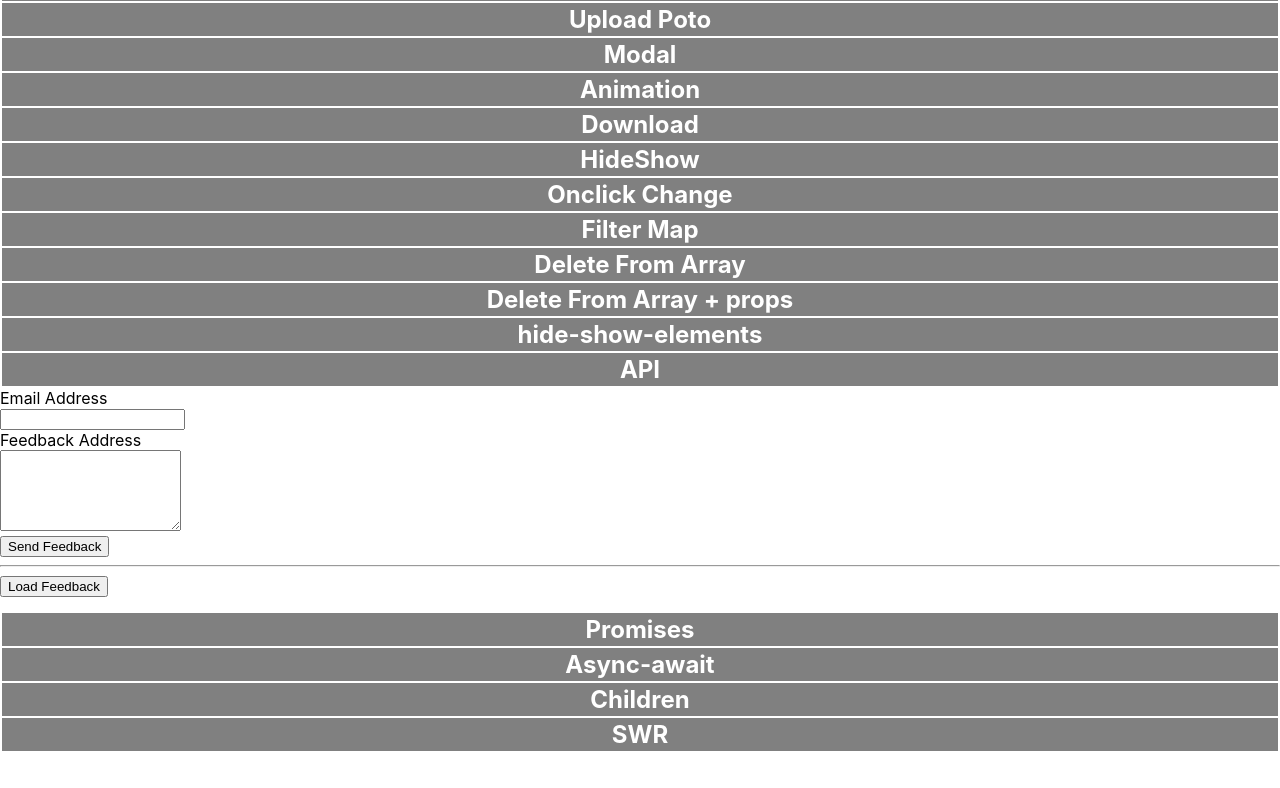
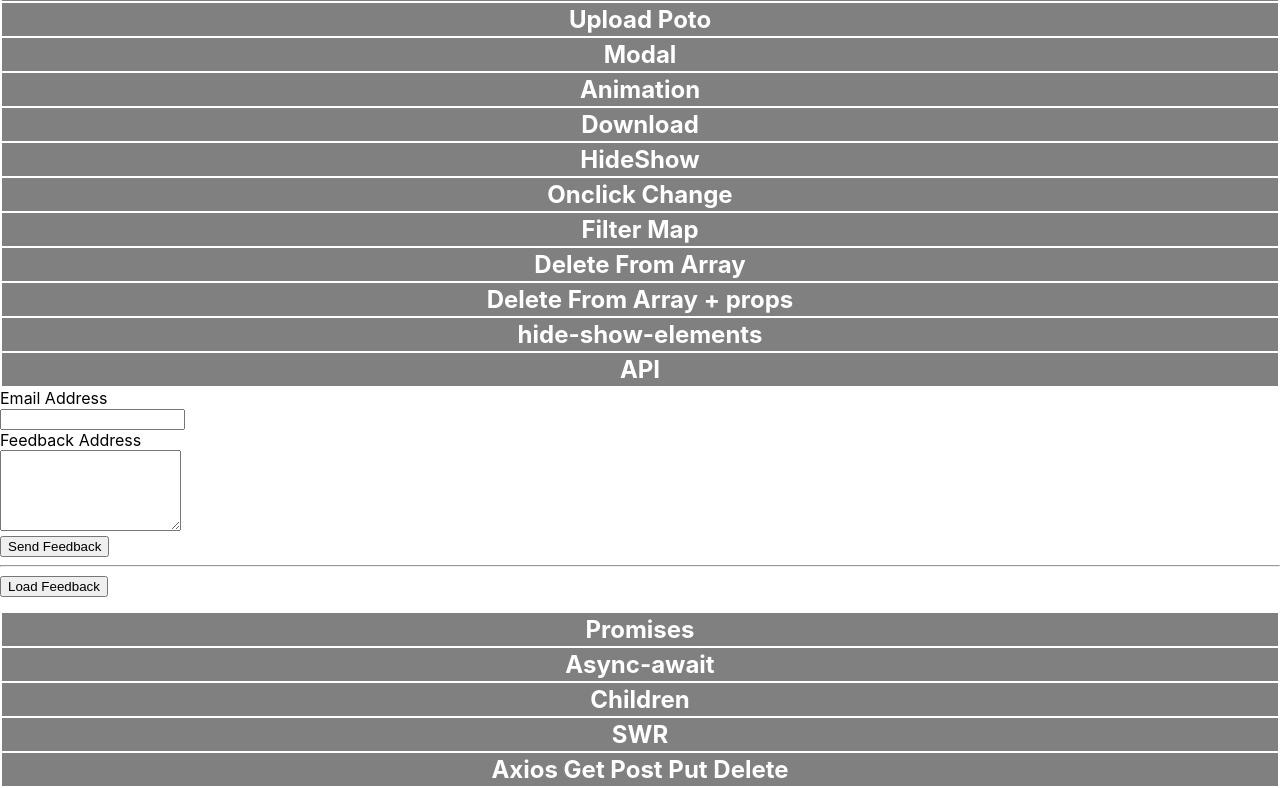
Before and after one commit to OleksiiPro1/next-js-all, a Next.js app: page / in a window 1280 px wide. Shown: the part 185-973 px from the top of the page. Before the commit the page ends 938 px from the top, so only its background shows below. Built offline with nearby package versions, Linux system fonts and the light colour scheme.

Commit message:
Axios Get Post Put Delete

```diff
--- a/package.json
+++ b/package.json
@@ -18,6 +18,7 @@
     "@mui/x-data-grid": "^5.17.11",
     "@mui/x-date-pickers": "^5.0.5",
     "antd": "^4.23.6",
+    "axios": "^1.2.0",
     "final-form": "^4.20.7",
     "jspdf": "^2.5.1",
     "jspdf-autotable": "^3.5.25",
--- a/pages/index.js
+++ b/pages/index.js
@@ -315,6 +315,21 @@ export default function Home() {
             SWR
           </h2>
         </Link>
+
+        <Link href="/axios">
+          <h2
+            style={{
+              background: 'gray',
+              cursor: 'pointer',
+              textAlign: 'center',
+              color: 'white',
+              padding: 2,
+              margin: 2,
+            }}
+          >
+            Axios Get Post Put Delete
+          </h2>
+        </Link>
       </div>
     </div>
   );
```
Also changed, not shown: pages/axios/index.js (added, +59 -0 lines), 2 other files (tests, documents, lock files or other folders).
